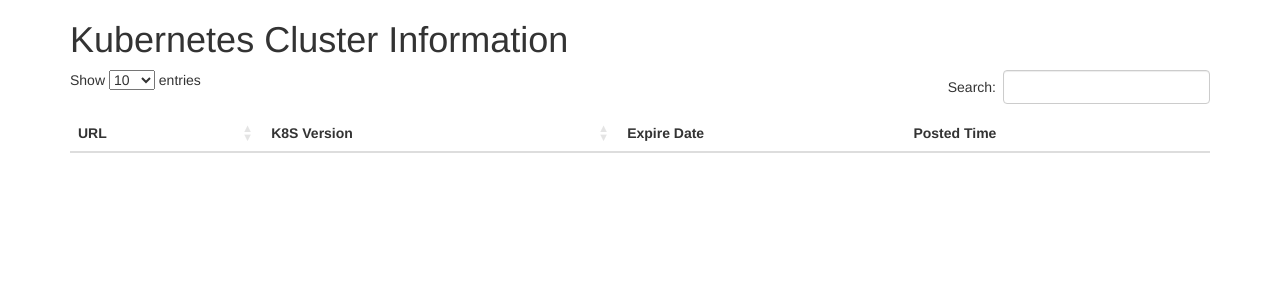
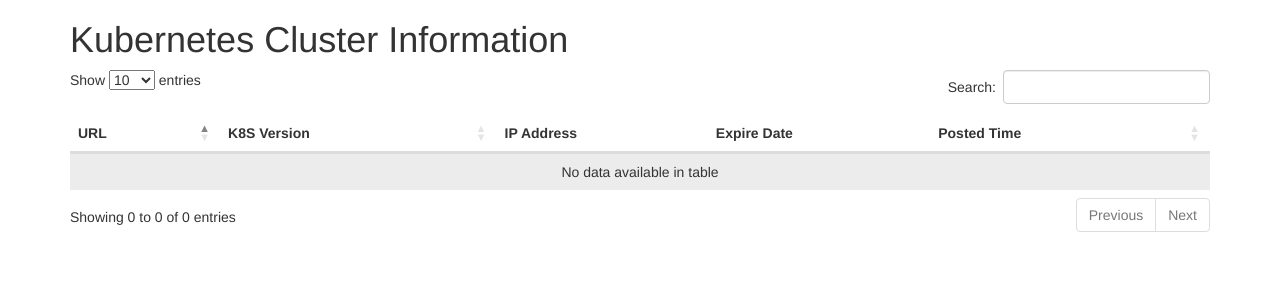
Before and after one commit to hbjoylee/k8s-info-table, a Flask app: page / in a window 1280 px wide. Shown: the top 300 px of the page. Run offline with Flask 3, Linux system fonts and the light colour scheme; lists and menus that the app fills with data are empty; some libraries are stand-ins or nearby versions.

Commit message:
add ip address

```diff
--- a/app/models.py
+++ b/app/models.py
@@ -6,6 +6,7 @@
     id = db.Column(db.Integer, primary_key=True)
     url = db.Column(db.String(64), index=True)
     k8sver = db.Column(db.String(15), index=False)
+    ipaddress = db.Column(db.String(15), index=False)
     expire_date = db.Column(db.String(120), index=False)
     posted = db.Column(db.DateTime, default=datetime(year=1970, month=1, day=1, hour=0, minute=0, second=0))
 
@@ -16,6 +17,7 @@
         return {
             'url': self.url,
             'k8sver': self.k8sver,
+            'ipaddress': self.ipaddress,
             'expire_date': self.expire_date,
             'posted': self.posted
         }
--- a/app/routes.py
+++ b/app/routes.py
@@ -2,6 +2,8 @@
 from app.models import K8sInfo
 from flask import render_template, request, jsonify
 from datetime import datetime
+import ipaddress
+import sys
 
 
 @app.route('/feed', methods=['POST'])
@@ -32,6 +34,16 @@
     return valid
 
 
+def if_ip_valid(ip):
+    valid = False
+    try:
+        ipaddress.ip_address(ip)
+        valid = True
+    except ValueError:
+        print("address/netmask is invalid: %s" + ip)
+    return valid
+
+
 def save_to_db(data):
     datetime_fmt = '%Y-%m-%d %H:%M:%S'
     exist = K8sInfo.query.filter_by(url=data['url']).first()
@@ -40,14 +52,18 @@
         exist.expire_date = data['expire']
         if is_date_valid(data, 'posted', datetime_fmt):
             exist.posted = datetime.strptime(data['posted'], datetime_fmt)
+        if if_ip_valid(data['ipaddress']):
+            exist.ipaddress = data['ipaddress']
         db.session.commit()
     else:
         k8sinfo = None
-        if is_date_valid(data, 'posted', datetime_fmt):
-            k8sinfo = K8sInfo(url=data['url'], k8sver=data['k8sver'], expire_date=data['expire'],
+        if is_date_valid(data, 'posted', datetime_fmt) and if_ip_valid(data['ipaddress']):
+            k8sinfo = K8sInfo(url=data['url'], k8sver=data['k8sver'], ipaddress=data['ipaddress'],
+                              expire_date=data['expire'],
                               posted=datetime.strptime(data['posted'], datetime_fmt))
         else:
-            k8sinfo = K8sInfo(url=data['url'], k8sver=data['k8sver'], expire_date=data['expire'])
+            k8sinfo = K8sInfo(url=data['url'], k8sver=data['k8sver'], expire_date=data['expire'],
+                              ipaddress=data['ipaddress'])
 
         db.session.add(k8sinfo)
         db.session.commit()
--- a/app/templates/basic.html
+++ b/app/templates/basic.html
@@ -9,6 +9,7 @@
                     <tr>
                         <th>URL</th>
                         <th>K8S Version</th>
+                        <th>IP Address</th>
                         <th>Expire Date</th>
                         <th>Posted Time</th>
                     </tr>
@@ -18,6 +19,7 @@
                         <tr>
                             <td>{{ info.url }}</td>
                             <td>{{ info.k8sver }}</td>
+                            <td>{{ info.ipaddress }}</td>
                             <td>{{ info.expire_date }}</td>
                             <td>{{ info.posted }}</td>
                         </tr>
```
Also changed, not shown: migrations/versions/a3d9449248fb_add_ip_address.py (added, +32 -0 lines), 1 other file.
